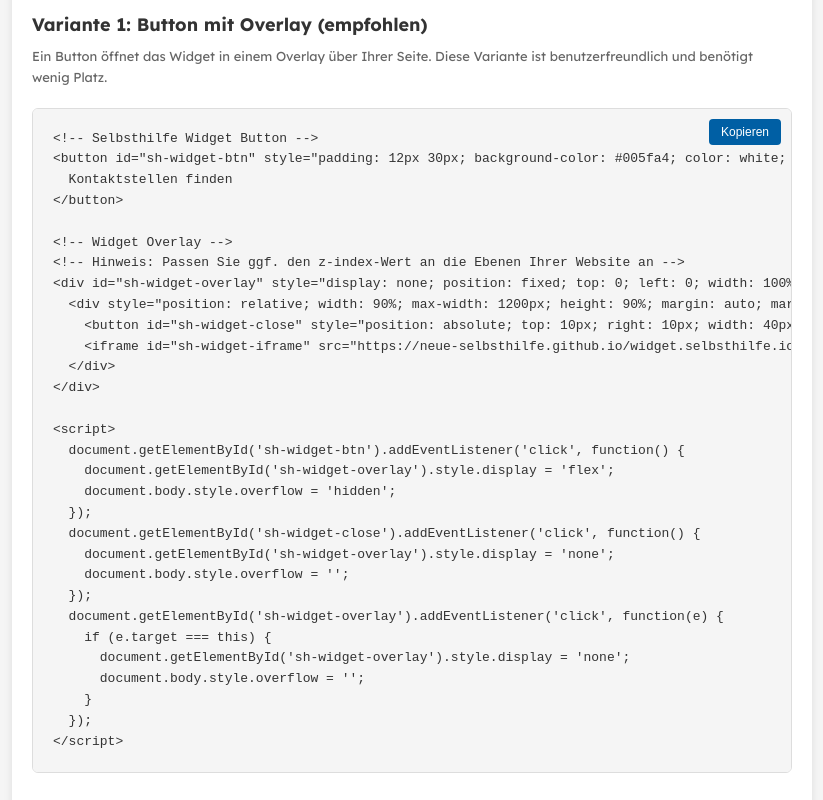
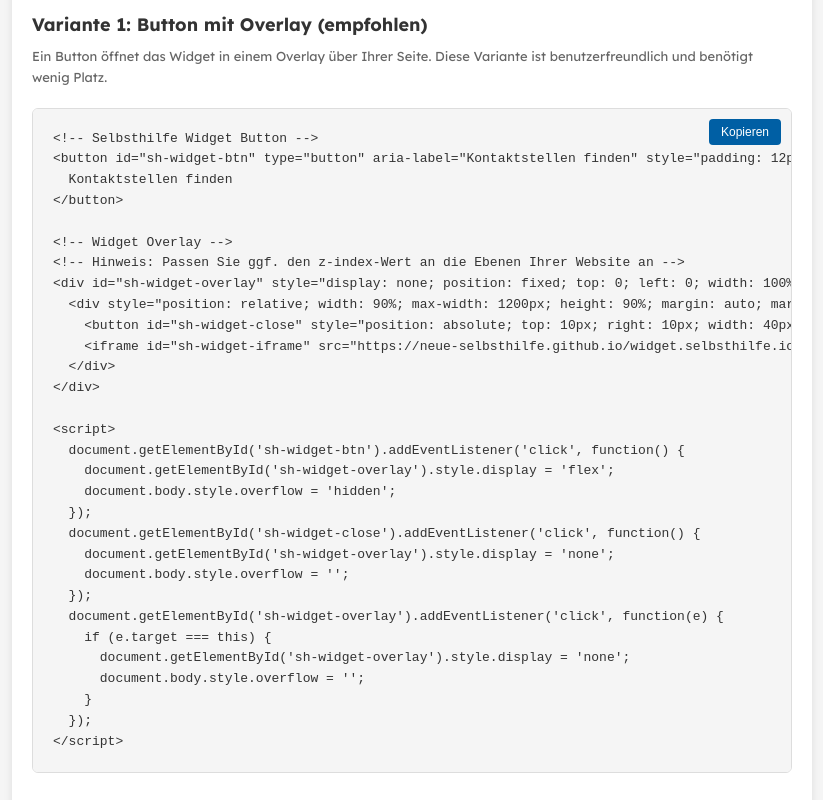
Before and after one commit to Neue-Selbsthilfe/widget.selbsthilfe.io, a plain HTML site: page index.html in a window 1280 px wide. Shown: the part 480-1280 px from the top of the page, without its empty margins (228-1051 px from the left). Drawn offline with Linux system fonts and the light colour scheme.

Commit message:
Update index.html
Co-authored-by: Copilot <175728472+Copilot@users.noreply.github.com>

```diff
--- a/index.html
+++ b/index.html
@@ -266,7 +266,7 @@
         <div class="code-block">
             <button class="copy-btn" onclick="copyCode('embed-code-1', event)">Kopieren</button>
             <code id="embed-code-1">&lt;!-- Selbsthilfe Widget Button --&gt;
-&lt;button id="sh-widget-btn" style="padding: 12px 30px; background-color: #005fa4; color: white; border: none; border-radius: 6px; font-size: 16px; font-weight: 500; cursor: pointer;"&gt;
+&lt;button id="sh-widget-btn" type="button" aria-label="Kontaktstellen finden" style="padding: 12px 30px; background-color: #005fa4; color: white; border: none; border-radius: 6px; font-size: 16px; font-weight: 500; cursor: pointer;"&gt;
   Kontaktstellen finden
 &lt;/button&gt;
 
```
